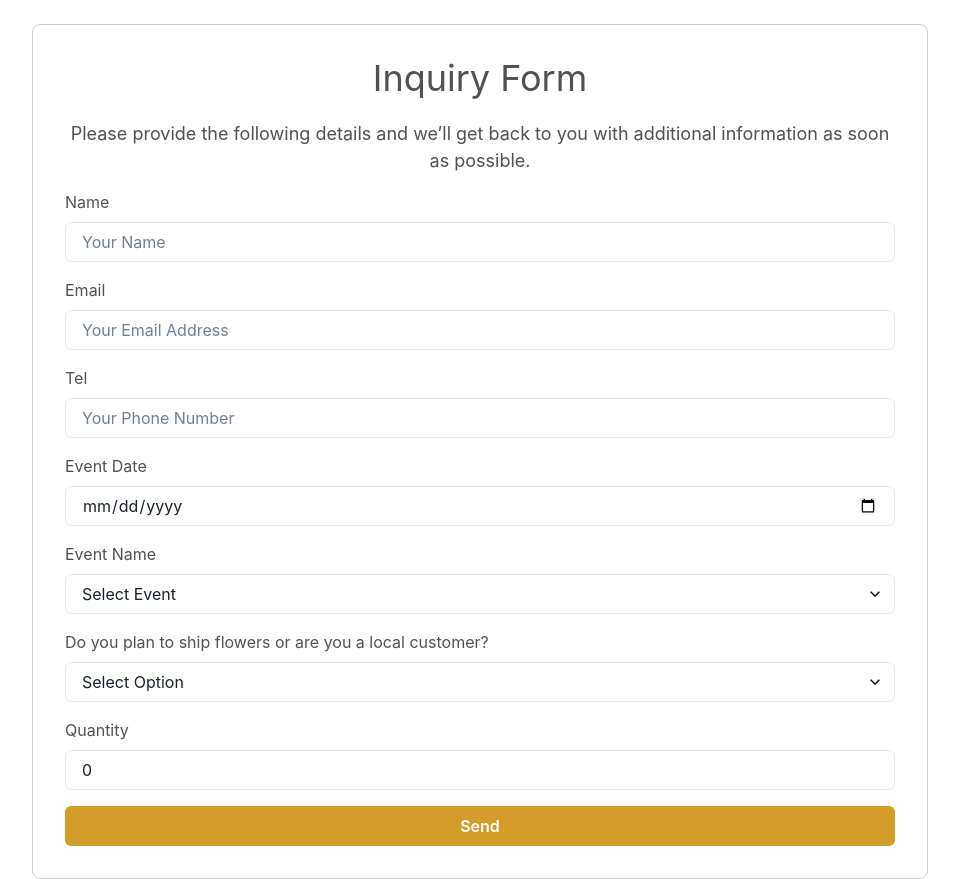
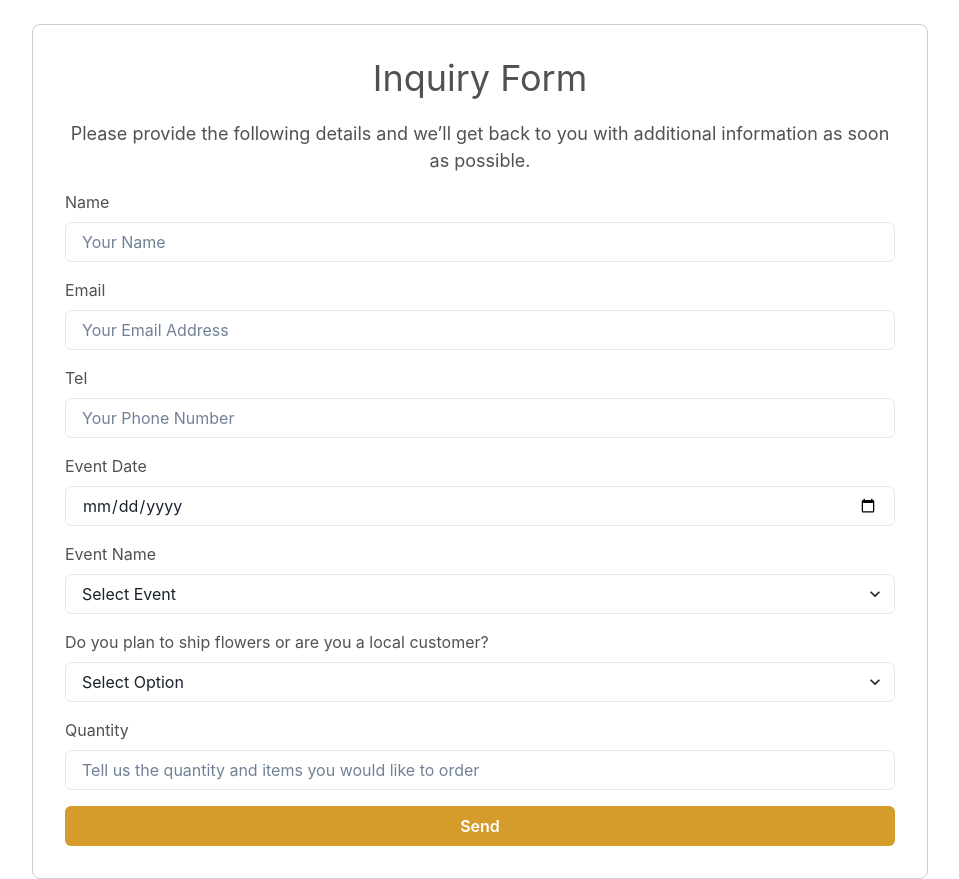
Before and after one commit to inviz-technologies/art-karma-latest, a React (Vite) app: page /register in a window 1280 px wide. Shown: the whole page, without its empty margins (160-1119 px from the left). Built offline with nearby package versions, Linux system fonts and the light colour scheme.

Commit message:
input field changes

```diff
--- a/src/pages/Register.jsx
+++ b/src/pages/Register.jsx
@@ -212,7 +212,7 @@ const Register = () => {
             <Input
               type="number"
               name="quantityAndOrders"
-              value={formState.quantityAndOrders * 1}
+              value={formState.quantityAndOrders}
               onChange={handleInputChange}
               placeholder="Tell us the quantity and items you would like to order"
             />
```
